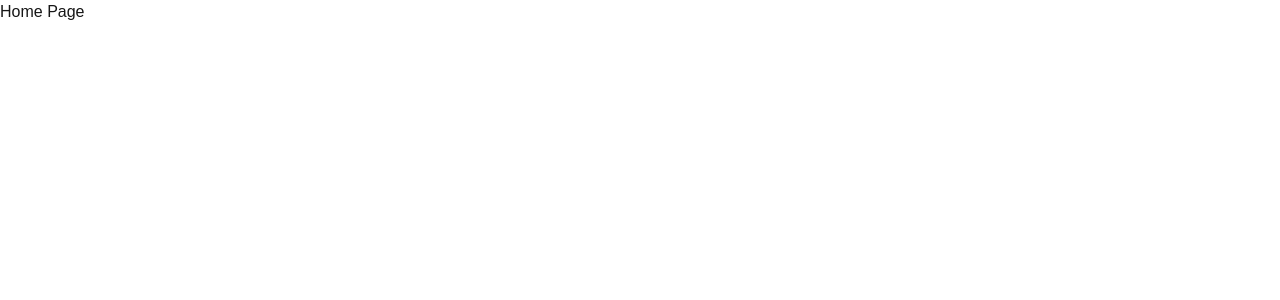
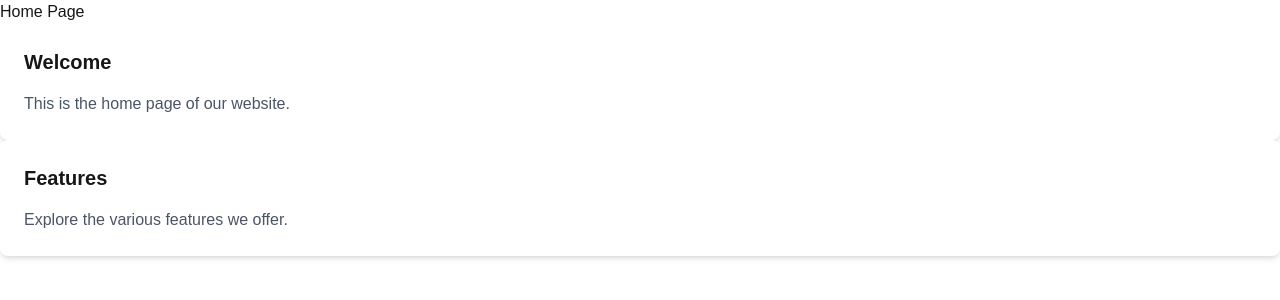
Before and after one commit to juskins/alx-project-0x02-setup, a Next.js app in the folder alx-project-0x02/: page /home in a window 1280 px wide. Shown: the top 300 px of the page. Built offline with nearby package versions, Linux system fonts and the light colour scheme.

Commit message:
Add Card component

```diff
--- /dev/null
+++ b/alx-project-0x02/components/common/Card.tsx
@@ -0,0 +1,12 @@
+import { CardProps } from "@/interfaces";
+
+const Card: React.FC<CardProps> = ({ title, content }) => {
+   return (
+      <div className="bg-white dark:bg-gray-700 shadow-md rounded-lg p-6">
+         <h2 className="text-xl font-semibold mb-4">{title}</h2>
+         <p className="text-gray-600 dark:text-gray-300">{content}</p>
+      </div>
+   );
+}
+
+export default Card;
--- a/alx-project-0x02/interfaces/index.ts
+++ b/alx-project-0x02/interfaces/index.ts
@@ -2,3 +2,8 @@ export interface myInterface{
    id: number;
    name: string;
 };
+
+export interface CardProps {
+   title: string;
+   content: string;
+}
--- a/alx-project-0x02/pages/home.tsx
+++ b/alx-project-0x02/pages/home.tsx
@@ -1,7 +1,11 @@
+import Card from "@/components/common/Card";
+
 const HomePage = () => {
   return (
     <div>
-      <h1>Home Page</h1>
+        <h1>Home Page</h1>
+        <Card title="Welcome" content="This is the home page of our website." />
+         <Card title="Features" content="Explore the various features we offer." />
     </div>
   );
 };
```
